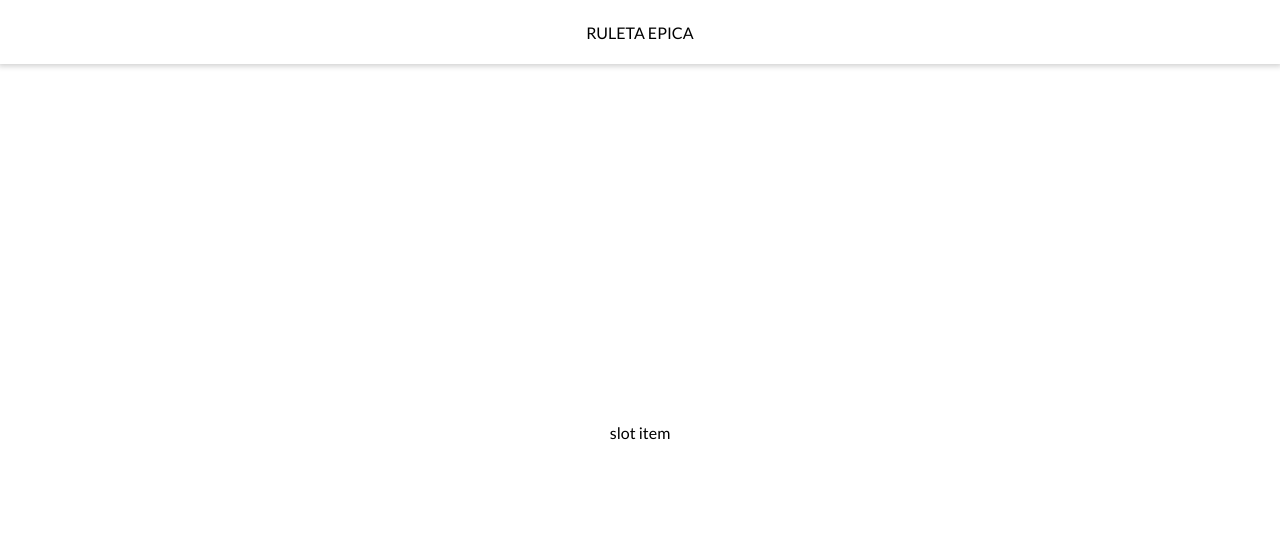
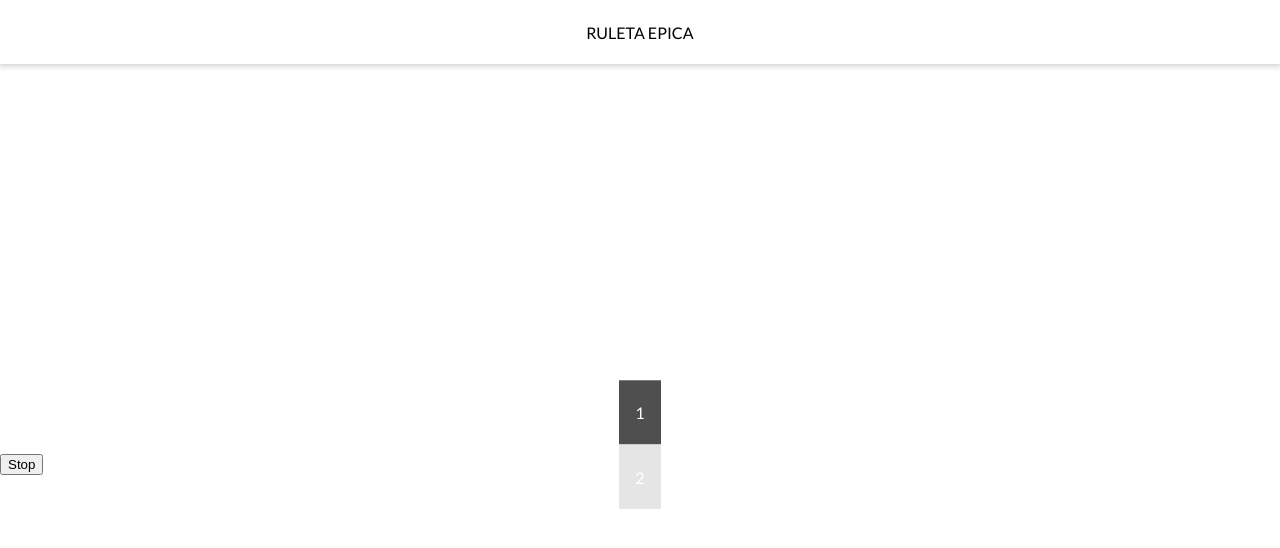
Before and after one commit to HorusGoul/montaditos-roulette, a React (Create React App) app: page / in a window 1280 px wide. Shown: the top 548 px of the page. Built offline with nearby package versions, Linux system fonts and the light colour scheme.

Commit message:
Adds animation to slots.

```diff
--- a/src/components/roulette/Roulette.css
+++ b/src/components/roulette/Roulette.css
@@ -0,0 +1,3 @@
+.roulette {
+  width: 100%;
+}
--- a/src/components/roulette/Roulette.js
+++ b/src/components/roulette/Roulette.js
@@ -4,10 +4,27 @@ import "./Roulette.css";
 import Slot from "../slot/Slot";
 
 class Roulette extends Component {
+  constructor() {
+    super();
+
+    this.slots = [];
+  }
+
+  stopSlot() {
+    const slot = this.slots[0];
+
+    slot.stop();
+  }
+
   render() {
     return (
-      <div>
-        <Slot />
+      <div className="roulette">
+        <Slot
+          ref={slot => (this.slots[0] = slot)}
+          slotValues={[1, 2, 3, 4, 5, 6, 7, 8, 9]}
+        />
+
+        <button onClick={this.stopSlot.bind(this)}>Stop</button>
       </div>
     );
   }
--- a/src/components/slot-item/SlotItem.css
+++ b/src/components/slot-item/SlotItem.css
@@ -0,0 +1,53 @@
+.slot-item {
+  position: absolute;
+
+  display: flex;
+  justify-content: center;
+  align-items: center;
+
+  height: 64px;
+  padding: 16px;
+
+  background-color: #333;
+  color: #fff;
+
+  animation-name: slot-item-enter;
+  animation-timing-function: linear;
+  animation-iteration-count: infinite;
+  animation-duration: 2000ms;
+
+  opacity: 0;
+}
+
+.slot-item.slot-item--stopped {
+  animation-play-state: paused;
+}
+
+.slot-item:nth-child(1) {
+  animation-delay: 0ms;
+}
+
+.slot-item:nth-child(2) {
+  animation-delay: 666ms;
+}
+
+.slot-item:nth-child(3) {
+  animation-delay: 1333ms;
+}
+
+@keyframes slot-item-enter {
+  0%,
+  100% {
+    transform: translateY(100%);
+    opacity: 0;
+  }
+
+  33% {
+    opacity: 1;
+  }
+
+  66% {
+    transform: translateY(-100%);
+    opacity: 0;
+  }
+}
--- a/src/components/slot-item/SlotItem.js
+++ b/src/components/slot-item/SlotItem.js
@@ -1,11 +1,34 @@
+import classNames from "classnames";
 import React, { Component } from "react";
 
 import "./SlotItem.css";
 
 class SlotItem extends Component {
   render() {
-    return <div className="slot-item">slot item</div>;
+    const { value, animationDelay, animationDuration, running } = this.props;
+
+    const className = classNames("slot-item", {
+      "slot-item--stopped": !running
+    });
+
+    return (
+      <div
+        className={className}
+        style={{
+          animationDelay: `${animationDelay}ms`,
+          animationDuration: `${animationDuration}ms`
+        }}
+      >
+        {value}
+      </div>
+    );
   }
 }
 
+SlotItem.defaultProps = {
+  value: "Empty",
+  animationDelay: 0,
+  animationDuration: 2000
+};
+
 export default SlotItem;
--- a/src/components/slot/Slot.css
+++ b/src/components/slot/Slot.css
@@ -0,0 +1,9 @@
+.slot {
+  position: relative;
+
+  height: 64px;
+
+  display: flex;
+  justify-content: center;
+  /* overflow: hidden; */
+}
--- a/src/components/slot/Slot.js
+++ b/src/components/slot/Slot.js
@@ -3,14 +3,102 @@ import SlotItem from "../slot-item/SlotItem";
 
 import "./Slot.css";
 
+const MAX_SLOT_VALUES = 3;
+
 class Slot extends Component {
+  constructor(props) {
+    super(props);
+
+    this.state = {
+      slotValues: this.props.slotValues,
+      currentValues: [],
+      speed: 800,
+      running: true
+    };
+
+    this.currentIndex = 0;
+    this.currentValueIndex = 0;
+  }
+
+  componentDidMount() {
+    this.pickNextValue.bind(this)();
+  }
+
+  componentWillUnmount() {
+    clearInterval(this._slotInterval);
+  }
+
+  pickNextValue() {
+    const { slotValues, currentValues, speed, running } = this.state;
+
+    if (!running) {
+      return;
+    }
+
+    if (this.currentIndex === slotValues.length) {
+      this.currentIndex = 0;
+    }
+
+    const nextValue = slotValues[this.currentIndex];
+
+    if (this.currentValueIndex === MAX_SLOT_VALUES) {
+      this.currentValueIndex = 0;
+    }
+
+    currentValues[this.currentValueIndex] = nextValue;
+
+    this.setState({
+      currentValues
+    });
+
+    this.currentIndex++;
+    this.currentValueIndex++;
+
+    this._slotInterval = setTimeout(
+      this.pickNextValue.bind(this),
+      speed * 0.333333333333
+    );
+  }
+
+  stop() {
+    const { speed } = this.state;
+
+    console.log(this.currentIndex, this.currentValueIndex);
+
+    this.setState({
+      running: false
+    });
+  }
+
   render() {
+    const { currentValues, speed, running } = this.state;
+
     return (
       <div className="slot">
-        <SlotItem />
+        <SlotItem
+          value={currentValues[0]}
+          animationDuration={speed}
+          running={running}
+        />
+        <SlotItem
+          value={currentValues[1]}
+          animationDuration={speed}
+          animationDelay={speed * 0.333333333333}
+          running={running}
+        />
+        <SlotItem
+          value={currentValues[2]}
+          animationDuration={speed}
+          animationDelay={speed * 0.666666666666}
+          running={running}
+        />
       </div>
     );
   }
 }
 
+Slot.defaultProps = {
+  slotValues: []
+};
+
 export default Slot;
--- a/src/index.css
+++ b/src/index.css
@@ -1,4 +1,8 @@
 @import url("https://fonts.googleapis.com/css?family=Lato");
+
+* {
+  box-sizing: border-box;
+}
 
 html,
 body,
```
